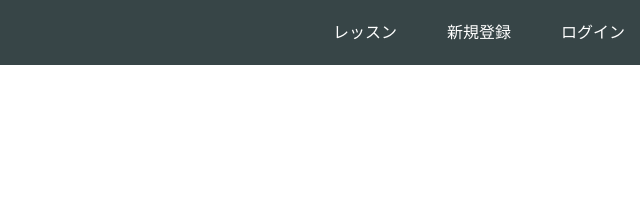
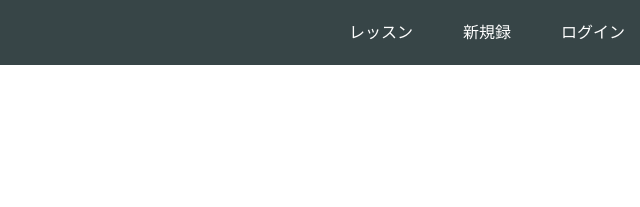
Before and after one commit to cosykozy/cozykozy.github.io, a plain HTML site: page index.html in a window 1280 px wide. Shown: the top 207 px of the page, 640-1280 px from the left. Drawn offline with Linux system fonts and the light colour scheme.

Commit message:
Update index.html

```diff
--- a/index.html
+++ b/index.html
@@ -16,7 +16,7 @@
       <span class="fa fa-bars menu-icon"></span>
       <div class="header-right">
         <a href="#">レッスン</a>
-        <a href="#">新規登録</a>
+        <a href="#">新規録</a>
         <a href="#" class="login">ログイン</a>
       </div>
     </div>
```
